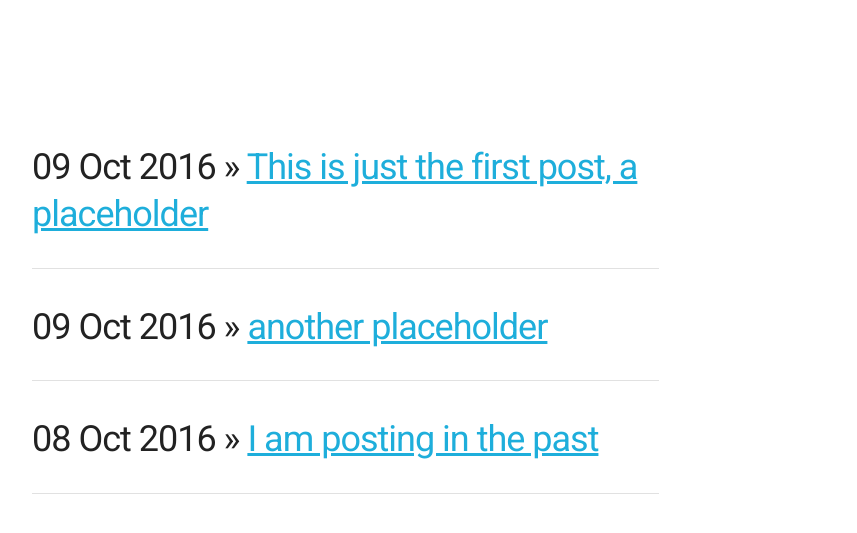
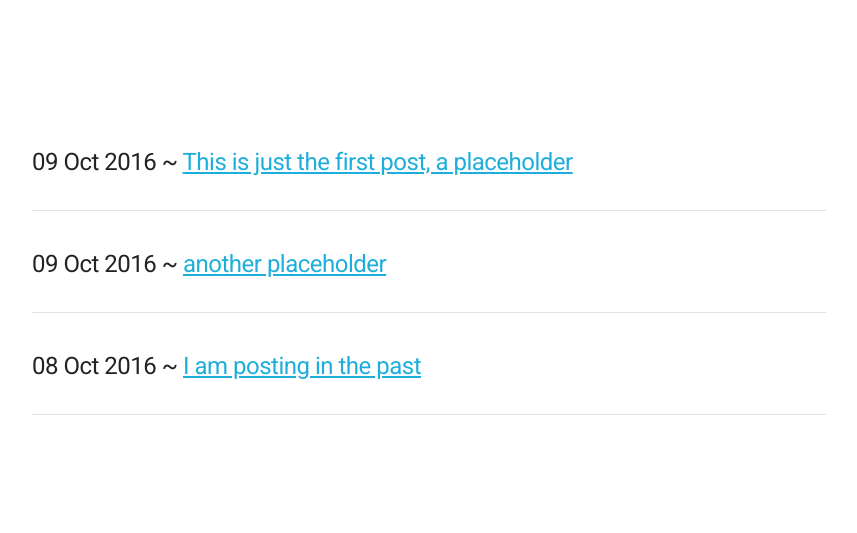
Before and after one commit to mt-trash/mt-trash.github.io, a Jekyll site: the page built from index.html, in a window 1280 px wide. Shown: the top 533 px of the page, without its empty margins (128-985 px from the left). Built offline with Jekyll 4.4.1, drawn with Linux system fonts in a browser that asks for light colours.

Commit message:
Update index.html

```diff
--- a/index.html
+++ b/index.html
@@ -3,9 +3,9 @@ layout: default
 title: Empty Trash
 ---
 <div class="row">
-  <div class="two-thirds column" style="margin-top: 15%">
+  <div class="ten columns" style="margin-top: 15%">
       {% for post in site.posts %}
-	    <h3><span>{{ post.date | date_to_string }}</span> » <a href="{{ post.url }}" title="{{ post.title }}">{{ post.title }}</a></h3><hr>
+	    <h5><span>{{ post.date | date_to_string }}</span> ~ <a href="{{ post.url }}" title="{{ post.title }}">{{ post.title }}</a></h5><hr>
       {% endfor %}
   </div>
 </div>
```
